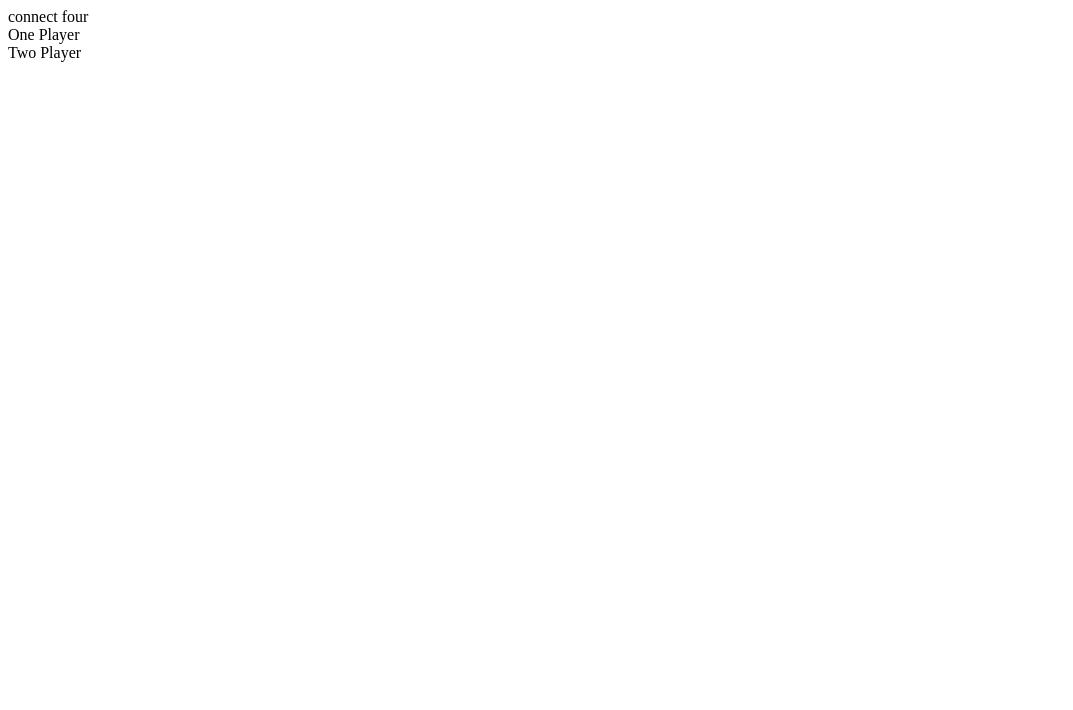
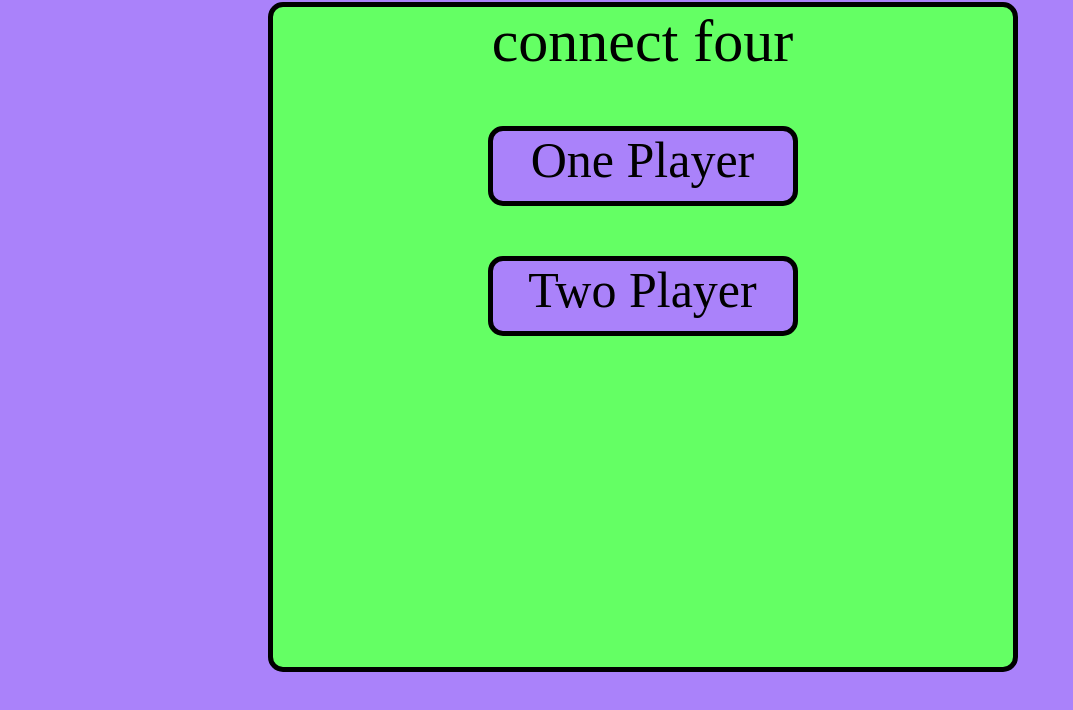
Before and after one commit to mndowne/connectFour, a plain HTML site: page index.html in a window 1280 px wide. Shown: the whole page, without its empty margins (0-1073 px from the left). Drawn offline with nearby package versions, Linux system fonts and the light colour scheme.

Commit message:
linked the html with home.js and style.css

```diff
--- a/index.html
+++ b/index.html
@@ -1,5 +1,7 @@
 <head>
-
+    <title>Connect Four</title>
+    <link rel="stylesheet" href="style.css" type="text/css">
+    <script src="https://cdnjs.cloudflare.com/ajax/libs/jquery/3.1.0/jquery.min.js"></script>
 </head>
 
 <body>
@@ -112,4 +114,7 @@
 
   </div>
 
+
+  <script type="text/javascript" src="home.js"></script>
+
 </body>
--- a/style.css
+++ b/style.css
@@ -10,7 +10,7 @@ body {
 #board {
   background-color: #323232;
   height: 660px;
-  width: 740px;
+  width: 745px;
   margin: auto;
   border-radius: 20px; }
 
@@ -59,13 +59,15 @@ body {
 #aA {
   border-radius: 50px;
   margin-left: 5px;
-  margin-top: 5px;
-  background-color: red; }
+  margin-top: 5px; }
+  #aA:hover {
+    background-color: red; }
 
 #aB {
   border-radius: 50px;
-  margin-left: 1px;
-  background-color: green; }
+  margin-left: 1px; }
+  #aB:hover {
+    background-color: green; }
 
 #aC {
   border-radius: 50px;
```
